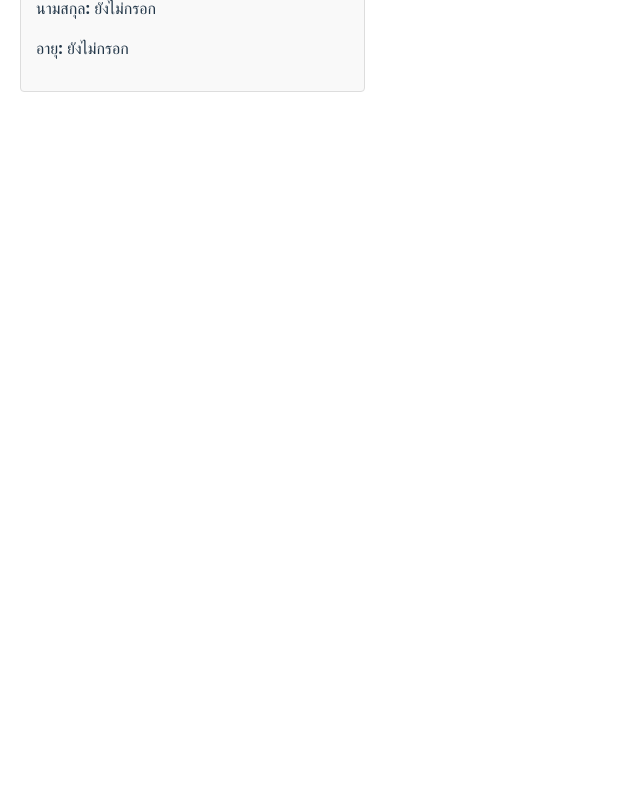
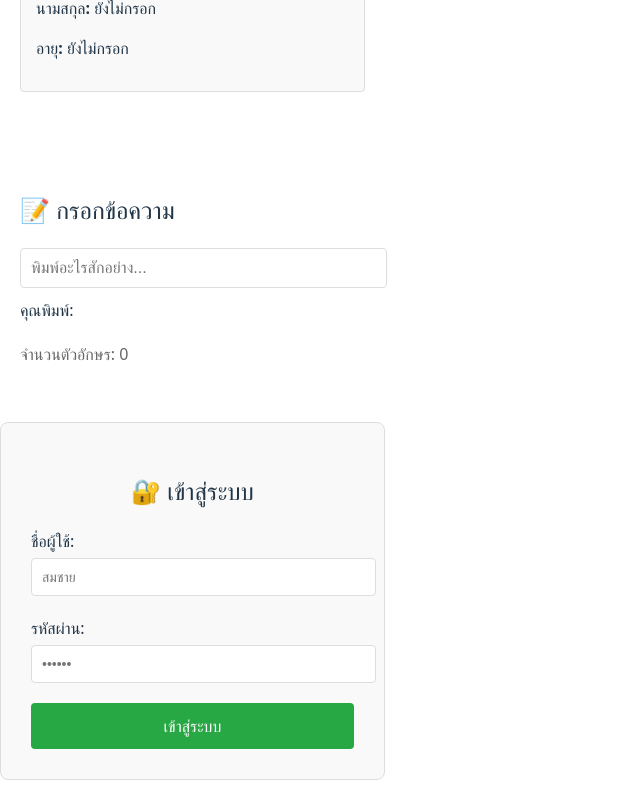
Before and after one commit to 67160411/lab12, a React (Vite) app in the folder my-react-app/: page / in a window 1280 px wide. Shown: the part 966-1766 px from the top of the page, without its empty margins (0-640 px from the left). Before the commit the page ends 1078 px from the top, so only its background shows below. Built offline with nearby package versions, Linux system fonts and the light colour scheme.

Commit message:
Event Handling & Forms

```diff
--- a/my-react-app/src/App.jsx
+++ b/my-react-app/src/App.jsx
@@ -6,6 +6,8 @@ export default function App() {
       <Counter />
       <ToggleMenu />
       <UserInfo />
+      <InputExample />
+      <LoginForm />
     </div>
   );
 }
@@ -237,3 +239,135 @@ function UserInfo() {
     </div>
   );
 }
+
+function InputExample() {
+  const [text, setText] = useState("");
+
+  return (
+    <div style={{ padding: "20px", marginTop: "40px", maxWidth: "400px" }}>
+      <h2>📝 กรอกข้อความ</h2>
+
+      <input
+        type="text"
+        value={text}
+        onChange={(e) => setText(e.target.value)}
+        placeholder="พิมพ์อะไรสักอย่าง..."
+        style={{
+          display: "block",
+          padding: "10px",
+          fontSize: "16px",
+          width: "100%",
+          borderRadius: "4px",
+          border: "1px solid #ddd",
+        }}
+      />
+
+      <p style={{ marginTop: "10px" }}>
+        คุณพิมพ์: <strong>{text}</strong>
+      </p>
+
+      <p style={{ marginTop: "20px", color: "#666" }}>
+        จำนวนตัวอักษร: {text.length}
+      </p>
+    </div>
+  );
+}
+
+function LoginForm() {
+  const [username, setUsername] = useState("");
+  const [password, setPassword] = useState("");
+  const [submitted, setSubmitted] = useState(false);
+
+  function handleSubmit(event) {
+    event.preventDefault();
+
+    if (username.trim() && password.trim()) {
+      setSubmitted(true);
+      console.log("ข้อมูลที่ส่ง:", { username, password });
+
+      // รีเซ็ตหลังจาก 2 วินาที
+      setTimeout(() => {
+        setUsername("");
+        setPassword("");
+        setSubmitted(false);
+      }, 2000);
+    }
+  }
+
+  return (
+    <form
+      onSubmit={handleSubmit}
+      style={{
+        maxWidth: "400px",
+        margin: "20px auto",
+        padding: "30px",
+        border: "1px solid #ddd",
+        borderRadius: "8px",
+        backgroundColor: "#f9f9f9",
+      }}
+    >
+      <h2 style={{ textAlign: "center" }}>🔐 เข้าสู่ระบบ</h2>
+
+      <div style={{ marginBottom: "20px" }}>
+        <label style={{ display: "block", marginBottom: "5px" }}>
+          ชื่อผู้ใช้:
+        </label>
+        <input
+          type="text"
+          value={username}
+          onChange={(e) => setUsername(e.target.value)}
+          placeholder="สมชาย"
+          style={{
+            width: "100%",
+            padding: "10px",
+            fontSize: "14px",
+            borderRadius: "4px",
+            border: "1px solid #ddd",
+          }}
+        />
+      </div>
+
+      <div style={{ marginBottom: "20px" }}>
+        <label style={{ display: "block", marginBottom: "5px" }}>
+          รหัสผ่าน:
+        </label>
+        <input
+          type="password"
+          value={password}
+          onChange={(e) => setPassword(e.target.value)}
+          placeholder="••••••"
+          style={{
+            width: "100%",
+            padding: "10px",
+            fontSize: "14px",
+            borderRadius: "4px",
+            border: "1px solid #ddd",
+          }}
+        />
+      </div>
+
+      <button
+        type="submit"
+        style={{
+          width: "100%",
+          padding: "12px",
+          backgroundColor: "#28a745",
+          color: "white",
+          border: "none",
+          borderRadius: "4px",
+          fontSize: "16px",
+          cursor: "pointer",
+          fontWeight: "bold",
+        }}
+      >
+        เข้าสู่ระบบ
+      </button>
+
+      {submitted && (
+        <p style={{ marginTop: "20px", color: "#28a745", textAlign: "center" }}>
+          เข้าสู่ระบบสำเร็จเป็น {username}!
+        </p>
+      )}
+    </form>
+  );
+}
```
